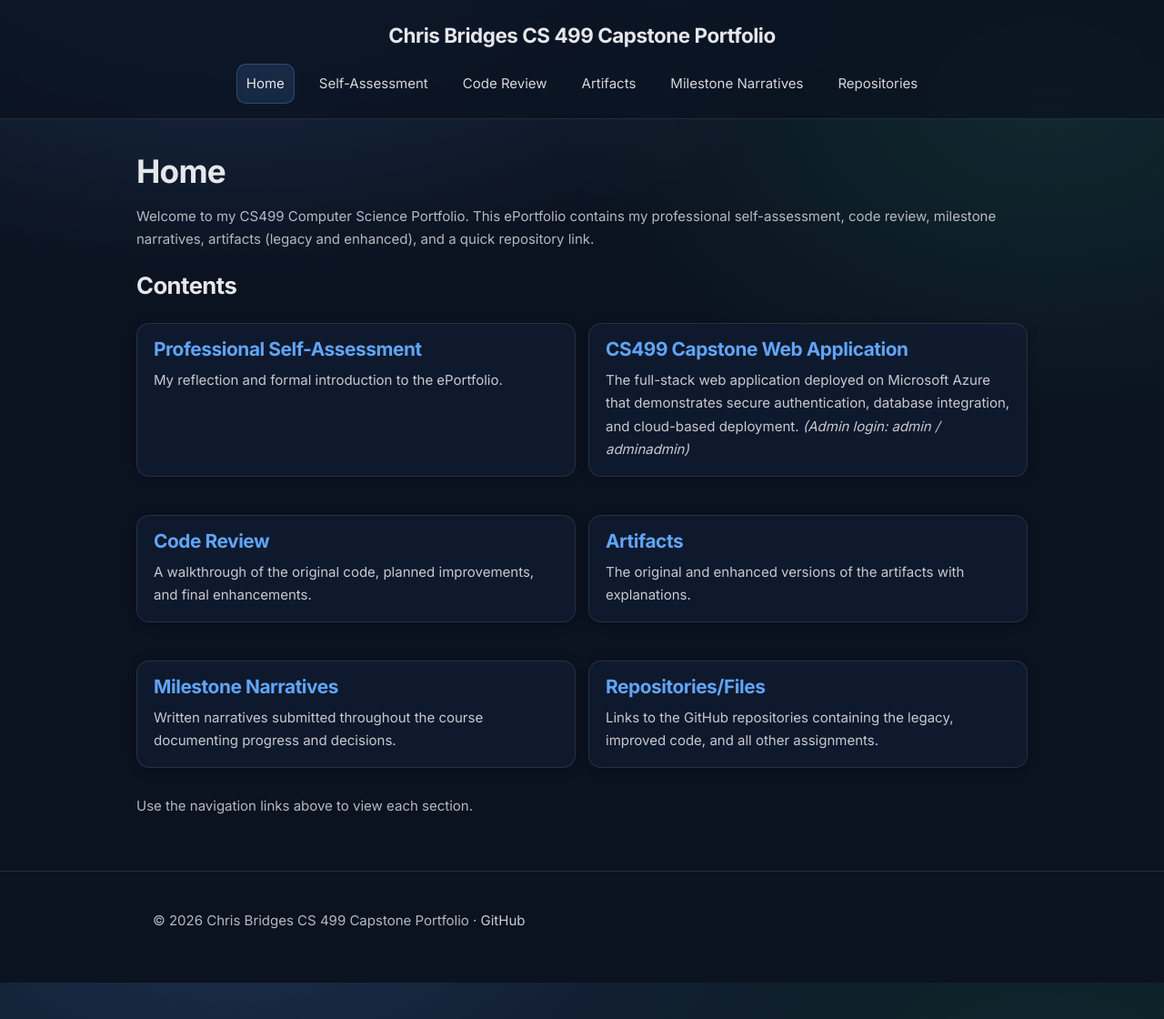
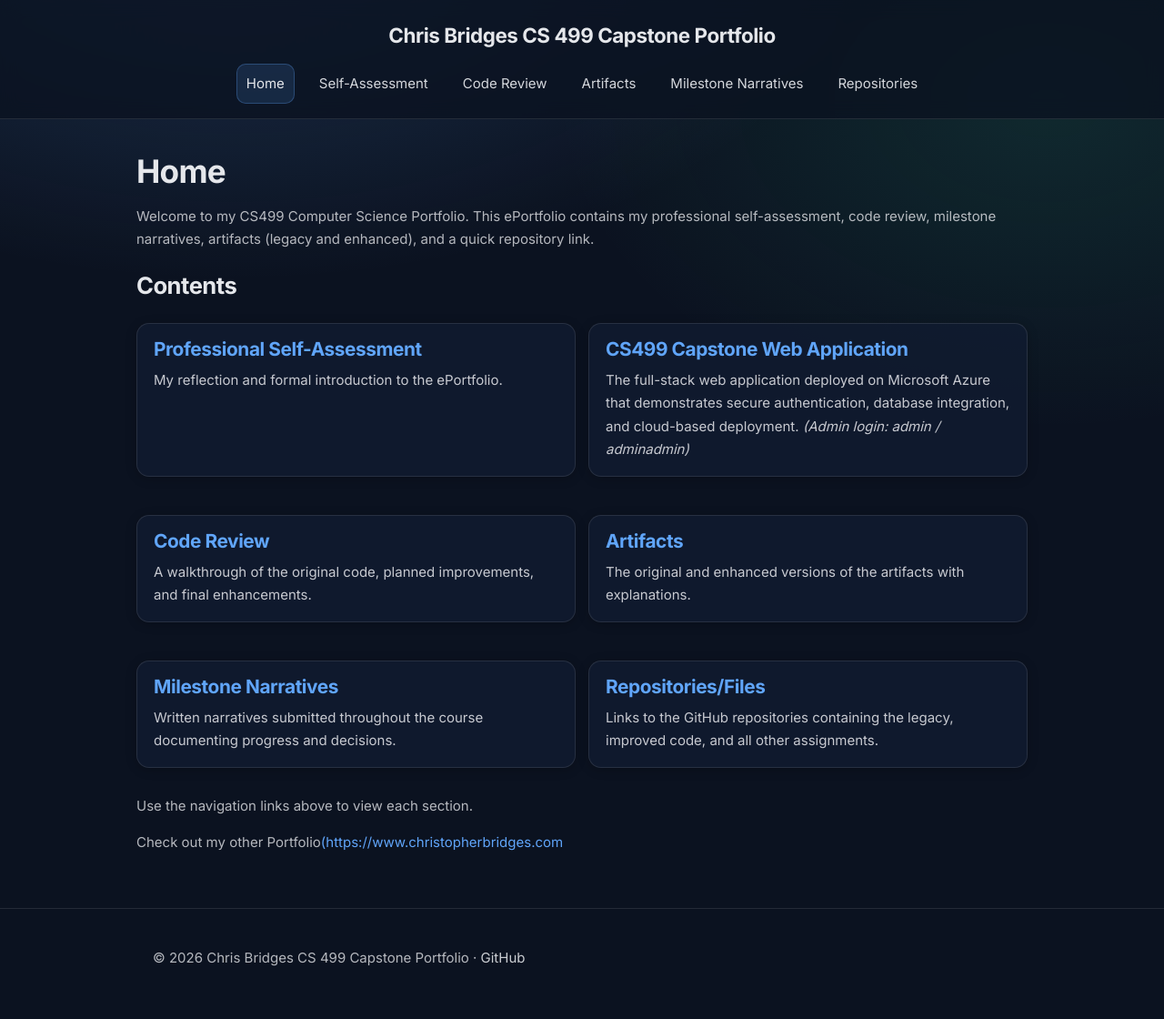
Before and after one commit to christopherbridges1/christopherbridges1.github.io, a Jekyll site: the page built from index.md, in a window 1280 px wide and 1120 px high. Shown: the whole window at 91% size. Built offline with Jekyll 4.4.1, drawn with Linux system fonts in a browser that asks for light colours.

Commit message:
Update index.md

```diff
--- a/index.md
+++ b/index.md
@@ -48,3 +48,4 @@ Welcome to my CS499 Computer Science Portfolio. This ePortfolio contains my prof
   </div>
 </div>
 <p>Use the navigation links above to view each section.</p>
+Check out my other Portfolio[(https://www.christopherbridges.com](https://www.christopherbridges.com)
```
